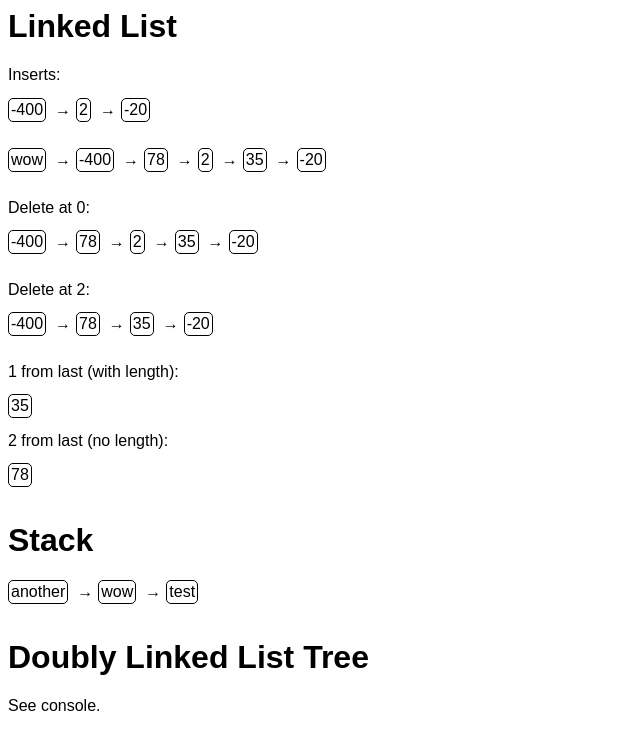
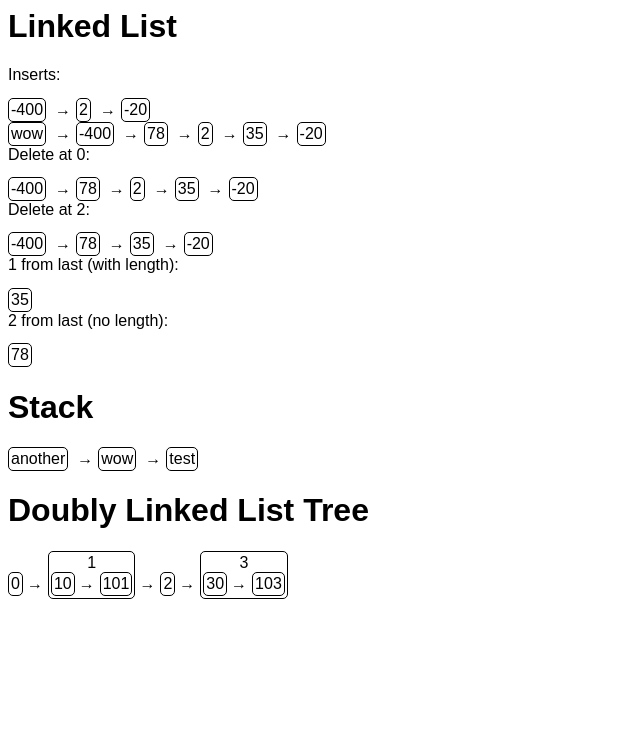
Before and after one commit to url00/kata, a plain HTML site: page Linked Lists/js/index.html in a window 1280 px wide. Shown: the whole page, without its empty margins (0-640 px from the left). Drawn offline with Linux system fonts and the light colour scheme.

Commit message:
Horribly messy visualization of weird tree.

```diff
--- a/Linked Lists/js/DoublyLinkedListTree.js
+++ b/Linked Lists/js/DoublyLinkedListTree.js
@@ -17,6 +17,38 @@
         if (this.next != null) {
             this.next.log(nodeNum + 1, depth);
         }
+    };
+
+    Node.prototype.yyy = function () {
+        var newElem = document.createElement("span");
+        newElem.classList.add("element");
+        newElem.innerText = this.data;
+
+        if (this.child !== undefined) {
+            newElem.appendChild(this.child.xxx());
+        }
+
+        return newElem;
+    }
+
+    Node.prototype.xxx = function () {
+        var ul = document.createElement("ul");
+
+        var current = this;
+        while (current !== undefined) {
+            ul.appendChild(current.yyy());
+
+            if (current.next !== undefined) {
+                var newArrow = document.createElement("li");
+                newArrow.classList.add("arrow");
+                newArrow.innerHTML = "&#x2192;";
+                ul.appendChild(newArrow);
+            }
+
+            current = current.next;
+        }
+
+        return ul;
     };
 
     function DoublyLinkedListTree() {
@@ -66,6 +98,10 @@
         this.head.log();
     };
 
+    DoublyLinkedListTree.prototype.toUL = function () {
+        return this.head.xxx();
+    };
+
     window.DoublyLinkedListTree = DoublyLinkedListTree;
 
 }());
--- a/Linked Lists/js/LinkedList.js
+++ b/Linked Lists/js/LinkedList.js
@@ -8,6 +8,13 @@
 
     Node.prototype.toString = function () {
         return this.data;
+    };
+
+    Node.prototype.toElementSpan = function () {
+        var newElem = document.createElement("span");
+        newElem.classList.add("element");
+        newElem.innerText = this.data;
+        return newElem;
     };
 
     function LinkedList() {
@@ -137,7 +144,7 @@
 
         while (current != undefined) {
             var newLi = document.createElement("li");
-            newLi.appendChild(this.toElementSpan(current));
+            newLi.appendChild(current.toElementSpan());
             newList.appendChild(newLi);
 
             if (current.next !== undefined) {
@@ -153,13 +160,6 @@
         return newList;
     };
 
-    LinkedList.prototype.toElementSpan = function (node) {
-        var newElem = document.createElement("span");
-        newElem.classList.add("element");
-        newElem.innerText = node.data;
-        return newElem;
-    };
-
     window.LinkedList = LinkedList;
 
 }());
--- a/Linked Lists/js/Main.js
+++ b/Linked Lists/js/Main.js
@@ -32,11 +32,11 @@ addToBody(ll.toUL());
 
 createElem("h2", "1 from last (with length):");
 var oneFromLast = ll.fromLast(1);
-addToBody(ll.toElementSpan(oneFromLast));
+addToBody(oneFromLast.toElementSpan());
 
 createElem("h2", "2 from last (no length):");
 var twoFromLast = ll.fromLastNoLength(2);
-addToBody(ll.toElementSpan(twoFromLast));
+addToBody(twoFromLast.toElementSpan());
 
 
 createElem("h1", "Stack");
@@ -48,6 +48,6 @@ addToBody(stack.toUL());
 
 
 createElem("h1", "Doubly Linked List Tree");
-createElem("h2", "See console.");
 var dtree = DoublyLinkedListTree.prototype.generateTreeWithData();
 dtree.log();
+addToBody(dtree.toUL());
--- a/Linked Lists/js/style.css
+++ b/Linked Lists/js/style.css
@@ -3,34 +3,37 @@ body {
 }
 
 h2 {
+    margin: 0;
+    margin-bottom: 10pt;
     font-size: 12pt;
     font-weight: normal;
-    margin: 0;
-    margin-bottom: 10pt;
 }
 
 ul {
     margin: 0;
-    margin-bottom: 10pt;
     padding: 0;
 }
 
 li {
-    display: inline;
     margin: 5px;
     margin-left: 0;
+    display: inline;
+}
+
+span {
+    margin: 0;
 }
 
 .element {
     display: inline-block;
-    margin-right: 4px;
     padding: 2px;
     border: 1px;
     border-style: solid;
     border-radius: 5px;
-    margin-bottom: 10pt;
+    text-align: center;
 }
 
 .arrow {
     font-weight: bold;
+    margin-left: 4px;
 }
```
